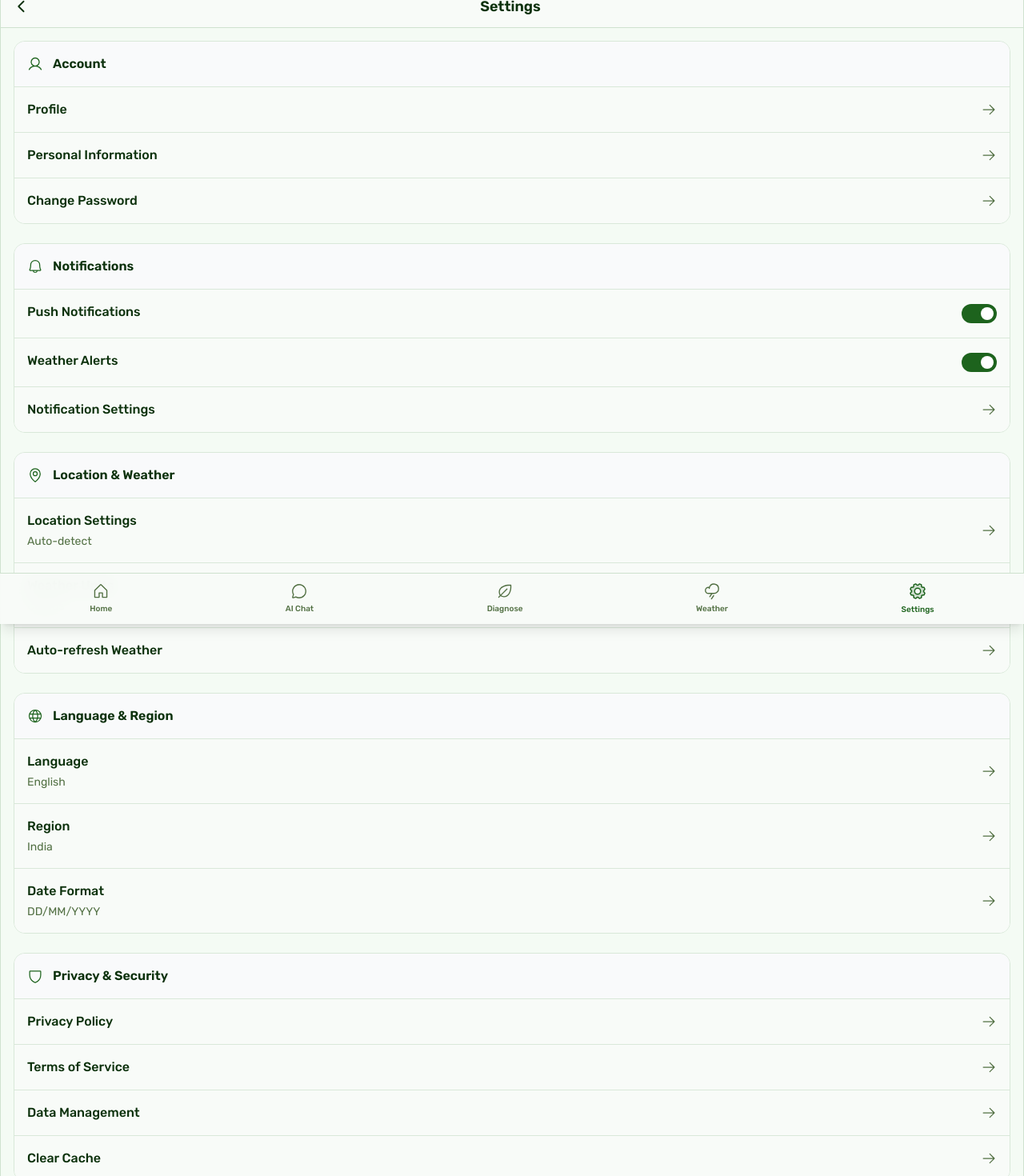
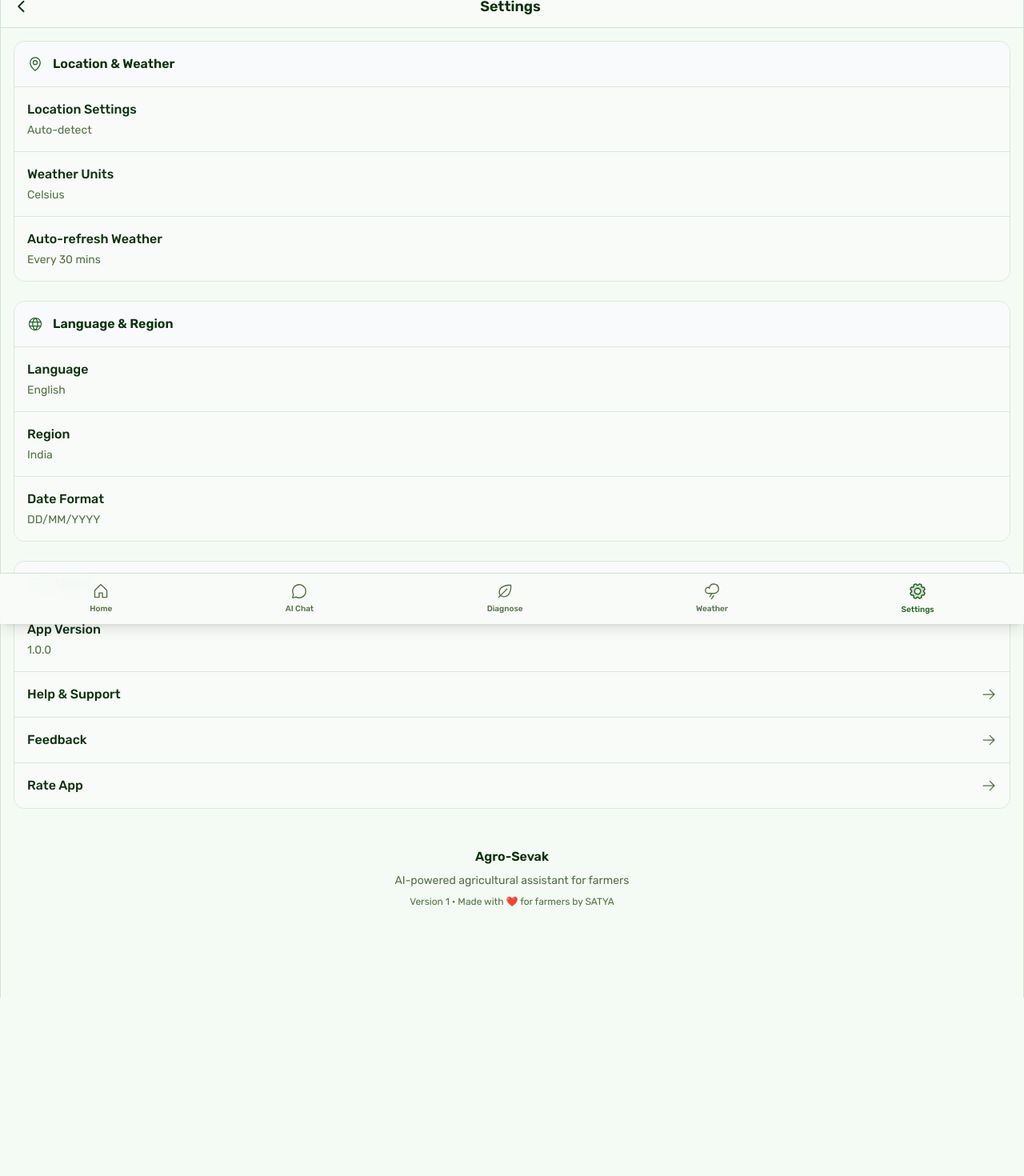
Before and after one commit to iamsatyanchal/agro-sevak, a React (Vite) app: page /settings in a window 1280 px wide. Shown: the part 20-1490 px from the top of the page at 80% size. After the commit the page ends 1267 px from the top, so only its background shows below. Built offline with nearby package versions, Linux system fonts and the light colour scheme; no server answers; what groq-sdk would draw is missing.

Commit message:
Update Settings.tsx

```diff
--- a/src/pages/Settings.tsx
+++ b/src/pages/Settings.tsx
@@ -24,34 +24,34 @@ export const Settings = () => {
   const [language, setLanguage] = useState("English");
 
   const settingsSections = [
-    {
-      title: "Account",
-      icon: User,
-      items: [
-        { label: "Profile", action: () => {}, hasArrow: true },
-        { label: "Personal Information", action: () => {}, hasArrow: true },
-        { label: "Change Password", action: () => {}, hasArrow: true },
-      ]
-    },
-    {
-      title: "Notifications",
-      icon: Bell,
-      items: [
-        {
-          label: "Push Notifications",
-          toggle: true,
-          value: notifications,
-          onChange: setNotifications
-        },
-        {
-          label: "Weather Alerts",
-          toggle: true,
-          value: weatherAlerts,
-          onChange: setWeatherAlerts
-        },
-        { label: "Notification Settings", action: () => {}, hasArrow: true },
-      ]
-    },
+    // {
+    //   title: "Account",
+    //   icon: User,
+    //   items: [
+    //     { label: "Profile", action: () => {}, hasArrow: true },
+    //     { label: "Personal Information", action: () => {}, hasArrow: true },
+    //     { label: "Change Password", action: () => {}, hasArrow: true },
+    //   ]
+    // },
+    // {
+    //   title: "Notifications",
+    //   icon: Bell,
+    //   items: [
+    //     {
+    //       label: "Push Notifications",
+    //       toggle: true,
+    //       value: notifications,
+    //       onChange: setNotifications
+    //     },
+    //     {
+    //       label: "Weather Alerts",
+    //       toggle: true,
+    //       value: weatherAlerts,
+    //       onChange: setWeatherAlerts
+    //     },
+    //     { label: "Notification Settings", action: () => {}, hasArrow: true },
+    //   ]
+    // },
     // {
     //   title: "Appearance",
     //   icon: Palette,
@@ -69,38 +69,56 @@ export const Settings = () => {
       title: "Location & Weather",
       icon: MapPin,
       items: [
-        { label: "Location Settings", action: () => {}, hasArrow: true, value: location },
-        { label: "Weather Units", action: () => {}, hasArrow: true, value: "Celsius" },
-        { label: "Auto-refresh Weather", action: () => {}, hasArrow: true },
+        { label: "Location Settings", action: () => {}, hasArrow: false, value: location },
+        { label: "Weather Units", action: () => {}, hasArrow: false, value: "Celsius" },
+        { label: "Auto-refresh Weather", action: () => {}, hasArrow: false, value: "Every 30 mins" },
       ]
     },
     {
       title: "Language & Region",
       icon: Globe,
       items: [
-        { label: "Language", action: () => {}, hasArrow: true, value: language },
-        { label: "Region", action: () => {}, hasArrow: true, value: "India" },
-        { label: "Date Format", action: () => {}, hasArrow: true, value: "DD/MM/YYYY" },
+        { label: "Language", action: () => {}, hasArrow: false, value: language },
+        { label: "Region", action: () => {}, hasArrow: false, value: "India" },
+        { label: "Date Format", action: () => {}, hasArrow: false, value: "DD/MM/YYYY" },
       ]
     },
-    {
-      title: "Privacy & Security",
-      icon: Shield,
-      items: [
-        { label: "Privacy Policy", action: () => {}, hasArrow: true },
-        { label: "Terms of Service", action: () => {}, hasArrow: true },
-        { label: "Data Management", action: () => {}, hasArrow: true },
-        { label: "Clear Cache", action: () => {}, hasArrow: true },
-      ]
-    },
+    // {
+    //   title: "Privacy & Security",
+    //   icon: Shield,
+    //   items: [
+    //     { label: "Privacy Policy", action: () => {}, hasArrow: true },
+    //     { label: "Terms of Service", action: () => {}, hasArrow: true },
+    //     { label: "Data Management", action: () => {}, hasArrow: true },
+    //     { label: "Clear Cache", action: () => {}, hasArrow: true },
+    //   ]
+    // },
     {
       title: "About",
       icon: Info,
       items: [
         { label: "App Version", action: () => {}, value: "1.0.0" },
-        { label: "Help & Support", action: () => {}, hasArrow: true },
-        { label: "Feedback", action: () => {}, hasArrow: true },
-        { label: "Rate App", action: () => {}, hasArrow: true },
+        {
+          label: "Help & Support",
+          action: () => {
+            window.location.href = "mailto:iamstyanchal@gmail.com?subject=Help & Support - Agro-Sevak App&body=Hi Team,%0D%0A%0D%0AI need help with the Agro-Sevak app.%0D%0A%0D%0APlease describe your issue:%0D%0A";
+          },
+          hasArrow: true
+        },
+        {
+          label: "Feedback",
+          action: () => {
+            window.location.href = "mailto:iamstyanchal@gmail.com?subject=Feedback - Agro-Sevak App&body=Hi Team,%0D%0A%0D%0AI would like to share my feedback about the Agro-Sevak app.%0D%0A%0D%0AFeedback:%0D%0A";
+          },
+          hasArrow: true
+        },
+        {
+          label: "Rate App",
+          action: () => {
+            window.location.href = "mailto:iamstyanchal@gmail.com?subject=App Rating - Agro-Sevak&body=Hi Team,%0D%0A%0D%0AI would like to rate the Agro-Sevak app.%0D%0A%0D%0ARating: ⭐⭐⭐⭐⭐ (Please rate out of 5 stars)%0D%0A%0D%0AComments:%0D%0A";
+          },
+          hasArrow: true
+        },
       ]
     }
   ];
@@ -176,7 +194,7 @@ export const Settings = () => {
             AI-powered agricultural assistant for farmers
           </p>
           <p className="text-text-secondary text-xs mt-2">
-            Version 1 • Made with ❤️ for farmers by Team 4O4
+            Version 1 • Made with ❤️ for farmers by SATYA
           </p>
         </div>
       </div>
```
